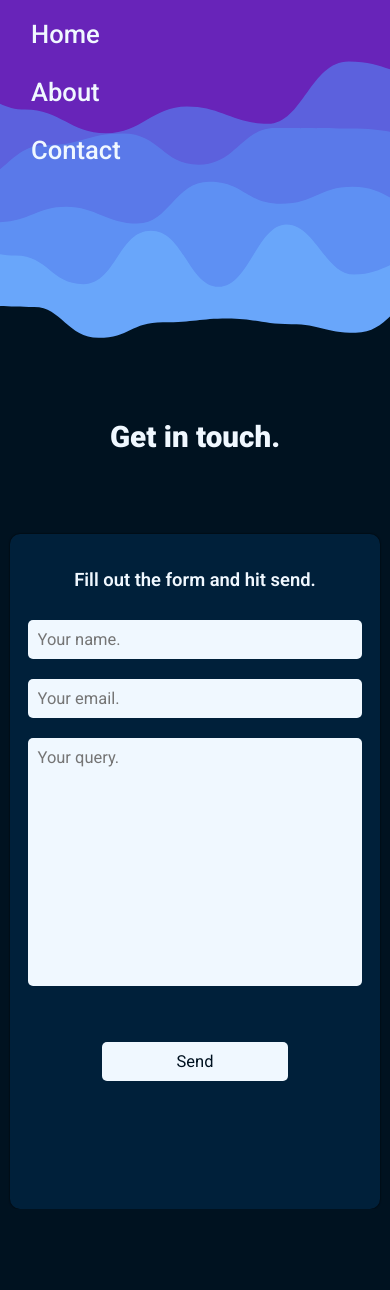
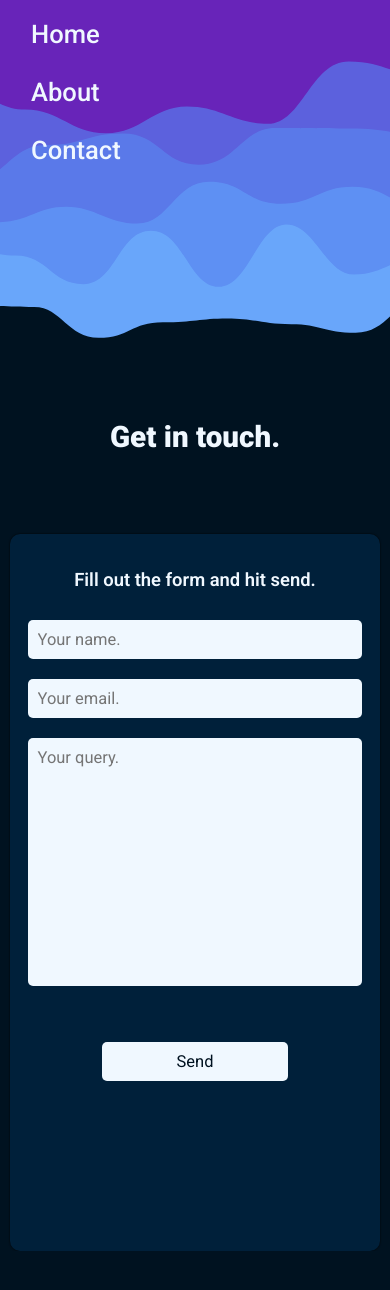
Before and after one commit to jose-few/portfolio, a SvelteKit app: page /contact in a window 390 px wide. Shown: the top 1290 px of the page. Built offline with nearby package versions, Linux system fonts and the light colour scheme; a web font is replaced by a local one.

Commit message:
css bugs

```diff
--- a/src/routes/contact/+page.svelte
+++ b/src/routes/contact/+page.svelte
@@ -169,18 +169,18 @@
     }
     @media screen and (max-width: 400px) {
         form {
-            height: 80svh;
+            height: 85svh;
             width: 95svw;
             min-width: 95svw;
-            min-height: 80svh;
+            min-height: 85svh;
         }
     }
     @media screen and (max-width: 375px) {
         form {
-            height: 89svh;
+            height: 90svh;
             width: 95svw;
             min-width: 95svw;
-            min-height: 89svh;
+            min-height: 90svh;
         }
     }
     @media screen and (max-width: 360px) {
```
